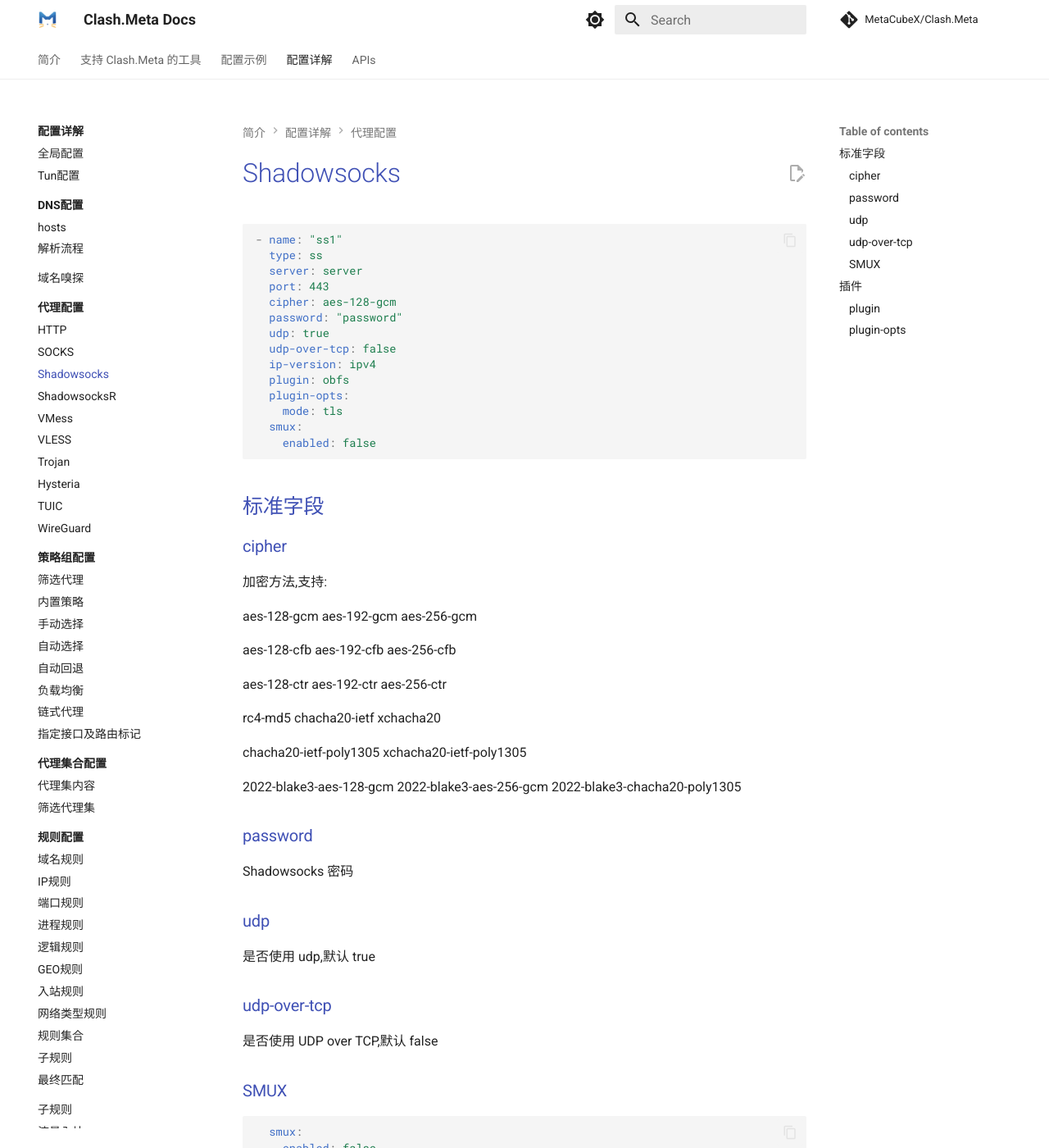
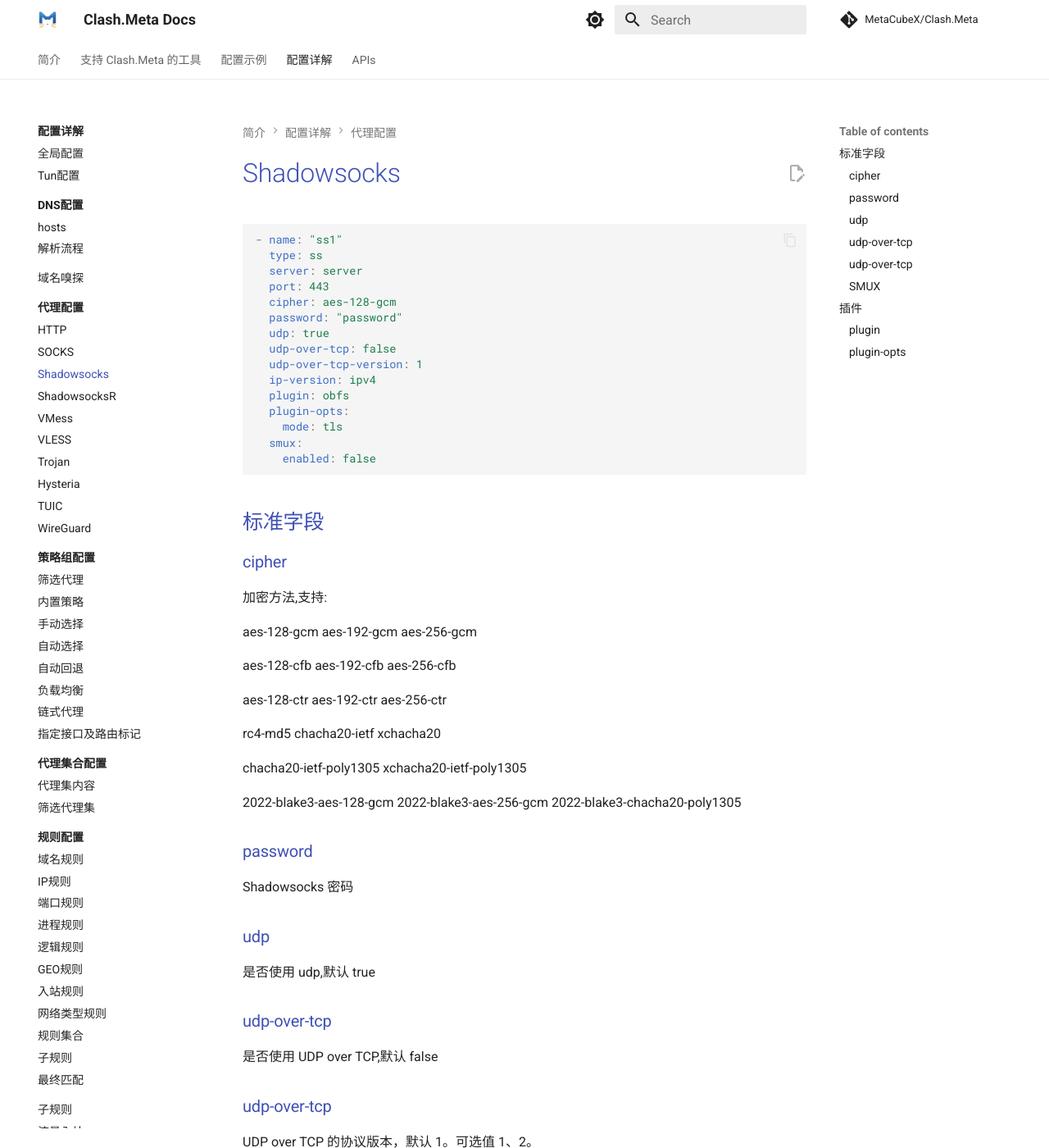
Before and after one commit to MetaCubeX/Meta-Docs, an MkDocs documentation site: the page built from docs/config/proxies/ss.md, in a window 1280 px wide and 1400 px high. Shown: the whole window at 82% size. Built offline with MkDocs 1.6.1 and Material for MkDocs 9.7.7, drawn with Linux system fonts in a browser that asks for light colours; comment, search, counter and statistics services are not loaded.

Commit message:
Add uot version

```diff
--- a/docs/config/proxies/ss.md
+++ b/docs/config/proxies/ss.md
@@ -9,6 +9,7 @@
   password: "password"
   udp: true
   udp-over-tcp: false
+  udp-over-tcp-version: 1
   ip-version: ipv4
   plugin: obfs
   plugin-opts:
@@ -46,6 +47,10 @@ Shadowsocks 密码
 ### udp-over-tcp
 
 是否使用 UDP over TCP,默认 false
+
+### udp-over-tcp
+
+UDP over TCP 的协议版本，默认 1。可选值 1、2。
 
 ### SMUX
 
```
